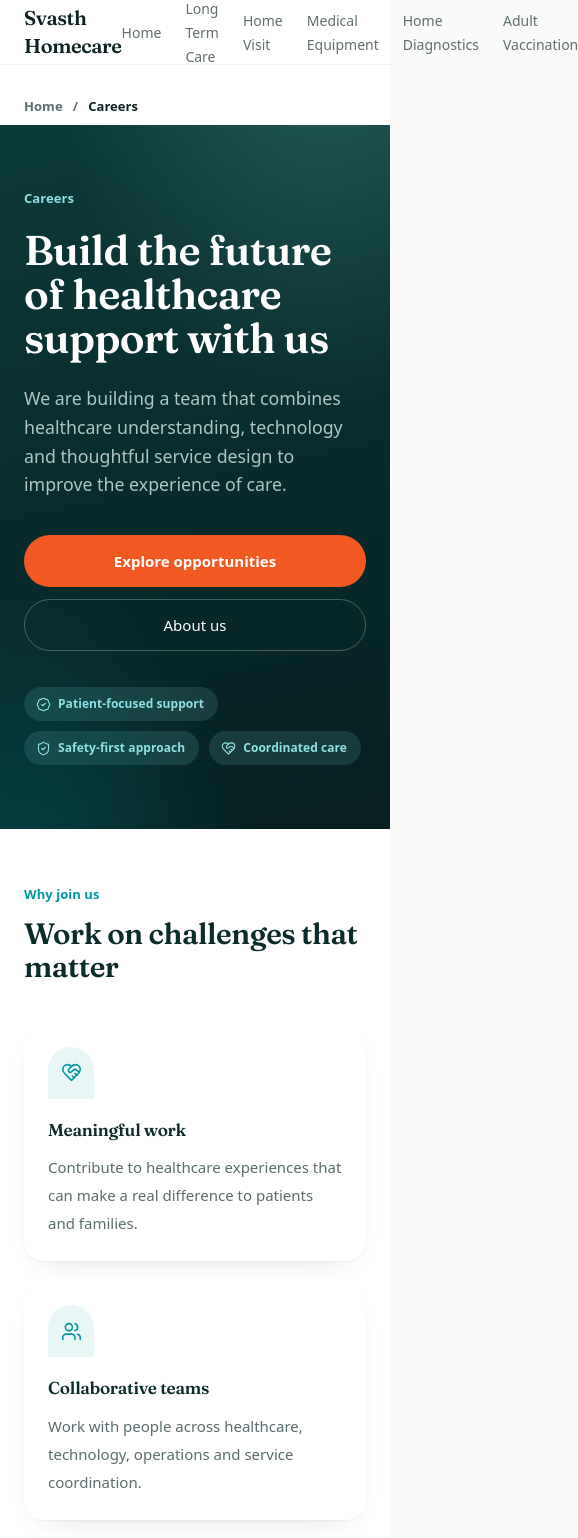
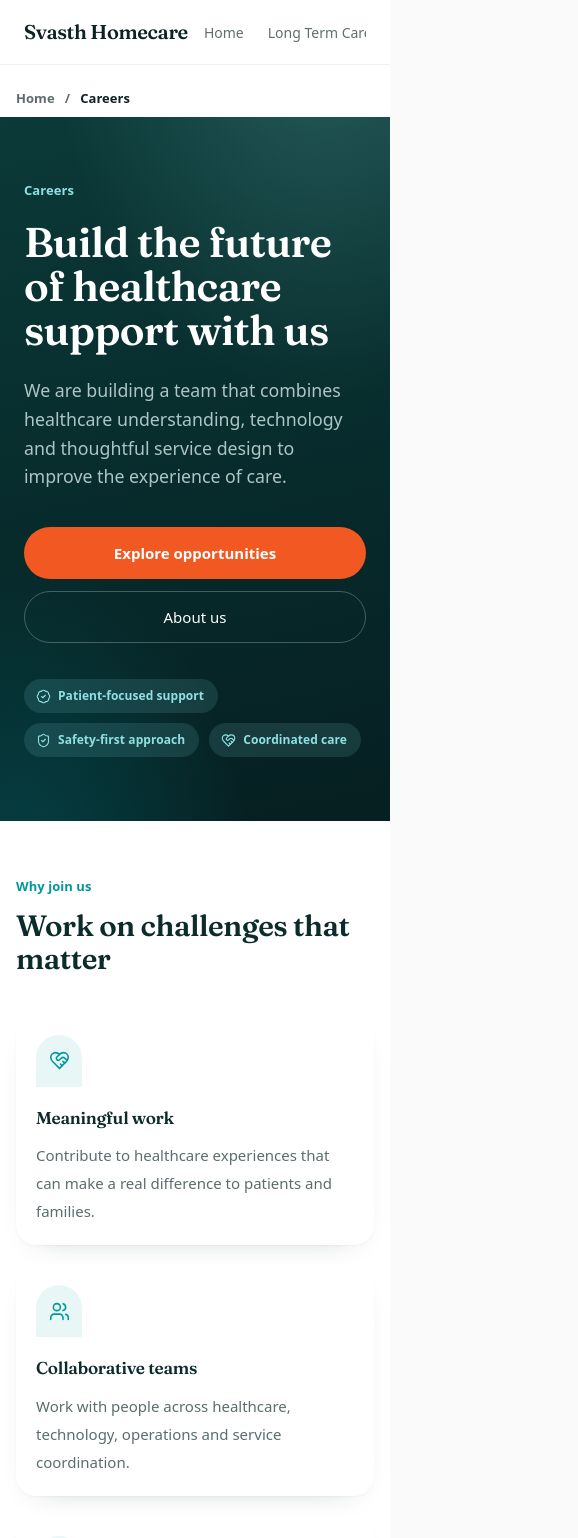
Before and after one commit to Atharvpote14/Svasth-Health-Care, a Next.js app in the folder frontend/: page /careers in a window 390 px wide. Shown: the top 1538 px of the page, 578 px wide, since content can reach past the window. Built offline with nearby package versions, Linux system fonts and the light colour scheme.

Commit message:
Improve Person C responsive layout

```diff
--- a/frontend/src/components/corporate-local-seo/shared.jsx
+++ b/frontend/src/components/corporate-local-seo/shared.jsx
@@ -136,19 +136,22 @@
 function SiteHeader() {
     return (
         <header className="header care-header">
-            <div className="header-container">
+            <div className="header-container w-full">
                 <Link
                     href="/"
-                    className="header-logo care-wordmark font-display text-xl text-neutral-900"
+                    className="header-logo care-wordmark shrink-0 font-display text-xl text-neutral-900"
                 >
                     {SITE_NAME}
                 </Link>
 
-                <nav className="navbar flex items-center" aria-label="Primary">
-                    <ul className="navbar-list flex">
+                <nav
+                    className="navbar ml-4 min-w-0 flex-1 overflow-x-auto"
+                    aria-label="Primary"
+                >
+                    <ul className="navbar-list flex w-max whitespace-nowrap">
                         {NAV_LINKS.map((item) => (
                             <li
-                                className="navbar-item"
+                                className="navbar-item shrink-0"
                                 key={item.path || item.label}
                             >
                                 <Link href={item.path}>
@@ -165,10 +168,9 @@
 /* ============================================================================
    PAGE SHELL
 ============================================================================ */
-
 export function PageShell({ breadcrumbs = [], children }) {
     return (
-        <div className="care-theme min-h-screen bg-white text-[var(--care-ink)]">
+        <div className="care-theme w-full min-h-screen bg-white text-[var(--care-ink)] overflow-x-hidden">
             <a
                 href="#main-content"
                 className="sr-only focus:not-sr-only focus:absolute focus:left-4 focus:top-4 focus:z-50 focus:rounded-lg focus:bg-primary focus:px-4 focus:py-2 focus:text-white"
@@ -180,7 +182,7 @@
 
             <main id="main-content">
                 {breadcrumbs.length > 0 && (
-                    <div className="mx-auto max-w-6xl px-6 pb-2 pt-8">
+                    <div className="mx-auto w-full max-w-6xl px-4 pb-2 pt-6 sm:px-6 sm:pt-8">
                         <Breadcrumbs items={breadcrumbs} />
                     </div>
                 )}
@@ -195,10 +197,10 @@
         </div>
     );
 }
+
 /* ============================================================================
    REUSABLE COMPONENTS
 ============================================================================ */
-
 export function Section({
     id,
     eyebrow,
@@ -212,9 +214,10 @@
     return (
         <section
             id={id}
-            className={`${background} py-14 md:py-20 ${id ? "scroll-mt-24" : ""}`}
+            className={`${background} py-14 md:py-20 ${id ? "scroll-mt-24" : ""
+                }`}
         >
-            <div className="mx-auto max-w-6xl px-6">
+            <div className="mx-auto w-full max-w-6xl px-4 sm:px-6">
                 {(eyebrow || title || lead) && (
                     <div className="mb-10 max-w-3xl">
                         {eyebrow && (
@@ -257,14 +260,13 @@
         </div>
     );
 }
-
 export function InfoCard({
     icon: Icon = ShieldCheck,
     title,
     description,
 }) {
     return (
-        <article className="care-card p-6">
+        <article className="care-card min-w-0 p-5 sm:p-6">
             <div className="care-plate">
                 <Icon size={21} strokeWidth={1.8} />
             </div>
@@ -288,7 +290,7 @@
     cta = "Learn more",
 }) {
     return (
-        <article className="care-card group relative flex min-h-[220px] flex-col p-6">
+        <article className="care-card group relative flex min-h-[220px] min-w-0 flex-col p-5 sm:p-6">
             <div className="care-plate">
                 <Icon size={21} strokeWidth={1.8} />
             </div>
```
